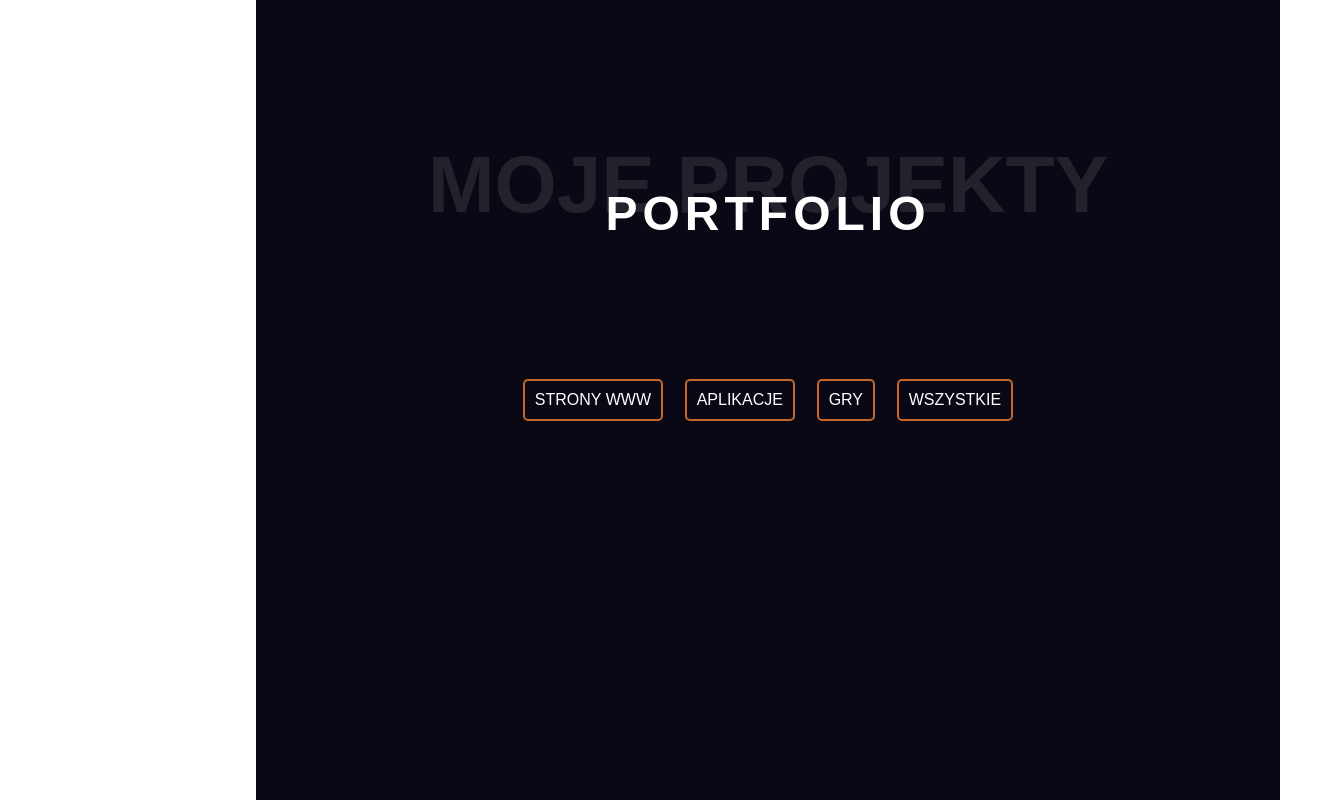
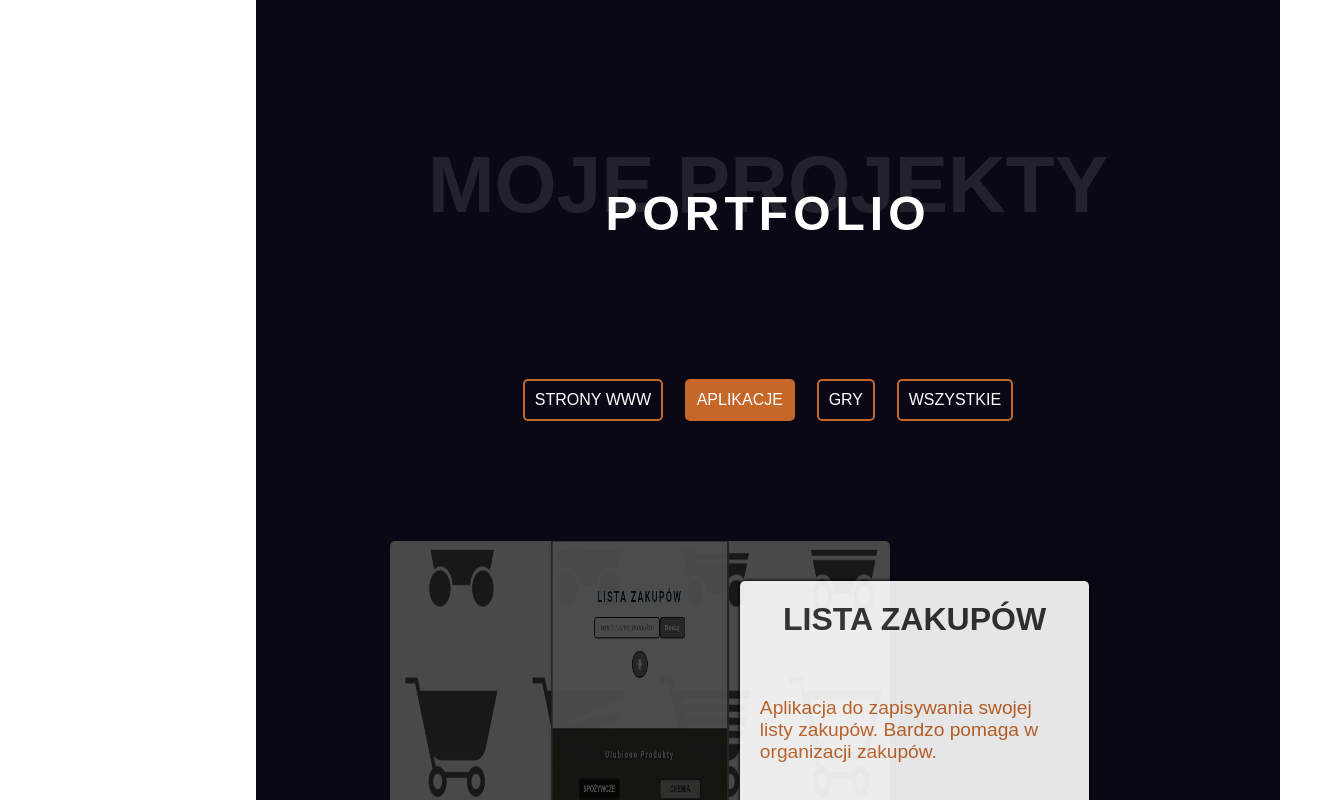
Before and after one commit to Dzarek/new-portfolio, a React (Create React App) app: page / in a window 1280 px wide. Both pictures are taken after a click on the button "APLIKACJE". Shown: the part 4501-5301 px from the top of the page, 1329 px wide, since content can reach past the window. Built offline with nearby package versions, Linux system fonts and the light colour scheme; a web font is replaced by a local one.

Commit message:
portfolio and contact

```diff
--- a/src/App.js
+++ b/src/App.js
@@ -6,6 +6,7 @@ import Home from "./pages/Home";
 import About from "./pages/About";
 import Offer from "./pages/Offer";
 import Portfolio from "./pages/Portfolio";
+import Contact from "./pages/Contact";
 
 function App() {
   return (
@@ -17,6 +18,7 @@ function App() {
           <About />
           <Offer />
           <Portfolio />
+          <Contact />
         </Router>
       </div>
     </Wrapper>
--- a/src/components/SingleProject.js
+++ b/src/components/SingleProject.js
@@ -1,35 +1,42 @@
-import React from "react";
-import { FaGithub } from "react-icons/fa";
-import { ImEnter } from "react-icons/im";
+import React, { useEffect } from "react";
+import Aos from "aos";
+import "aos/dist/aos.css";
+import { ImGithub } from "react-icons/im";
+import { FaShareSquare } from "react-icons/fa";
 
-import dorotaImg from "../images/9a.jpg";
-
-const SingleProject = () => {
+const SingleProject = ({ items }) => {
+  useEffect(() => {
+    Aos.init({ duration: 1000 });
+  }, []);
   return (
-    <div className="singleProject">
-      <img src={dorotaImg} alt="Dorota Szydełkuje" />
+    <>
+      {items.map((item) => {
+        const { title, img, id, info, technology, githubLink, siteLink } = item;
+        return (
+          <div data-aos="fade-down" key={id} className="singleProject">
+            <img src={img} alt={title} />
             <div className="description">
-        <h3 className="titlePortfolio">Dorota Szydełkuje</h3>
-        <p className="info">
-          Strona internetowa stworzona dla osoby, która zajmuje się
-          szydełkowaniem. Można tam zamówić produkty wykonane z włóczki takie
-          jak: zabawki, pufy, koce itd.
-        </p>
+              <h3 className="titlePortfolio">{title}</h3>
+              <p className="info">{info}</p>
               <div className="technology">
-          <h4>React</h4>
-          <h4>Css</h4>
+                {technology.map((item) => {
+                  return <h4>{item}</h4>;
+                })}
               </div>
               <div className="seeProject">
-          <a href="https://www.dorotaszydelkuje.com/">
-            <FaGithub />
+                <a href={githubLink}>
+                  <ImGithub />
                 </a>
-          <a href="https://www.dorotaszydelkuje.com/">
-            <ImEnter />
+                <a href={siteLink}>
+                  <FaShareSquare />
                 </a>
               </div>
             </div>
           </div>
         );
+      })}
+    </>
+  );
 };
 
 export default SingleProject;
--- a/src/data.js
+++ b/src/data.js
@@ -19,7 +19,7 @@ export const projects = [
     technology: ["React"],
     githubLink: "https://github.com/Dzarek/dorotaszydelkuje2",
     siteLink: "https://www.dorotaszydelkuje.com",
-    category: "website",
+    category: "strony www",
   },
   {
     id: 2,
@@ -29,7 +29,7 @@ export const projects = [
     technology: ["React"],
     githubLink: "https://github.com/Dzarek/RobertTelefony",
     siteLink: "https://robert-telefony.netlify.app/",
-    category: "website",
+    category: "strony www",
   },
   {
     id: 3,
@@ -39,7 +39,7 @@ export const projects = [
     technology: ["React"],
     githubLink: "https://github.com/Dzarek/jjapartments",
     siteLink: "https://jjapartments.netlify.app/",
-    category: "website",
+    category: "strony www",
   },
   {
     id: 4,
@@ -49,7 +49,7 @@ export const projects = [
     technology: ["Gatsby"],
     githubLink: "https://github.com/Dzarek/jaroslaw-gotuje",
     siteLink: "https://jaroslaw-gotuje.netlify.app/",
-    category: "website",
+    category: "strony www",
   },
   {
     id: 5,
@@ -59,7 +59,7 @@ export const projects = [
     technology: ["JavaScript"],
     githubLink: "https://github.com/Dzarek/buyList",
     siteLink: "https://buylist.netlify.app/",
-    category: "app",
+    category: "aplikacje",
   },
   {
     id: 6,
@@ -69,7 +69,7 @@ export const projects = [
     technology: ["React"],
     githubLink: "https://github.com/Dzarek/CocktailsChill",
     siteLink: "https://cocktails-chill.netlify.app/",
-    category: "app",
+    category: "aplikacje",
   },
   {
     id: 7,
@@ -79,7 +79,7 @@ export const projects = [
     technology: ["React"],
     githubLink: "https://github.com/Dzarek/pogoda",
     siteLink: "https://dzarek.github.io/pogoda/",
-    category: "app",
+    category: "aplikacje",
   },
   {
     id: 8,
@@ -89,7 +89,7 @@ export const projects = [
     technology: ["JavaScript"],
     githubLink: "https://github.com/Dzarek/serialoweQuizowanie",
     siteLink: "https://dzarek.github.io/serialoweQuizowanie/",
-    category: "game",
+    category: "gry",
   },
   {
     id: 9,
@@ -99,7 +99,7 @@ export const projects = [
     technology: ["JavaScript"],
     githubLink: "https://github.com/Dzarek/ninjaGame",
     siteLink: "https://dzarek.github.io/ninjaGame/",
-    category: "game",
+    category: "gry",
   },
   {
     id: 10,
@@ -109,7 +109,7 @@ export const projects = [
     technology: ["JavaScript"],
     githubLink: "https://github.com/Dzarek/wisielecGame",
     siteLink: "https://dzarek.github.io/wisielecGame/",
-    category: "game",
+    category: "gry",
   },
   {
     id: 11,
@@ -119,6 +119,6 @@ export const projects = [
     technology: ["JavaScript"],
     githubLink: "https://github.com/Dzarek/memoryGame",
     siteLink: "https://dzarek.github.io/memoryGame/",
-    category: "game",
+    category: "gry",
   },
 ];
--- /dev/null
+++ b/src/pages/Contact.js
@@ -0,0 +1,22 @@
+import { useEffect } from "react";
+import styled from "styled-components";
+import Aos from "aos";
+import "aos/dist/aos.css";
+
+const Contact = () => {
+  useEffect(() => {
+    Aos.init({ duration: 1000 });
+  }, []);
+  return (
+    <Wrapper id="contact" className="main-page">
+      <div className="title">
+        <h1>Napisz do mnie</h1>
+        <h2>Kontakt</h2>
+      </div>
+    </Wrapper>
+  );
+};
+const Wrapper = styled.div`
+  min-height: 100vh;
+`;
+export default Contact;
--- a/src/pages/Portfolio.js
+++ b/src/pages/Portfolio.js
@@ -1,16 +1,32 @@
 import styled from "styled-components";
-import { useEffect } from "react";
-import Aos from "aos";
-import "aos/dist/aos.css";
-import { FaGithub } from "react-icons/fa";
-import { ImEnter } from "react-icons/im";
+import { useState } from "react";
 import { projects } from "../data";
-// import SingleProject from "../components/SingleProject";
+import SingleProject from "../components/SingleProject";
+
+const allCategories = [
+  ...new Set(projects.map((item) => item.category)),
+  "wszystkie",
+];
+
+const websiteCategory = projects.filter(
+  (item) => item.category === "strony www"
+);
 
 const Offer = () => {
-  useEffect(() => {
-    Aos.init({ duration: 1000 });
-  }, []);
+  const [menuItems, setMenuItems] = useState(websiteCategory);
+  const [categories, setCategories] = useState(allCategories);
+  const [activeBtn, setActiveBtn] = useState("strony www");
+
+  const filterItems = (category) => {
+    if (category === "wszystkie") {
+      setMenuItems(projects);
+      setActiveBtn(category);
+      return;
+    }
+    const newItems = projects.filter((item) => item.category === category);
+    setMenuItems(newItems);
+    setActiveBtn(category);
+  };
   return (
     <Wrapper id="portfolio" className="main-page">
       <div className="title">
@@ -18,46 +34,27 @@ const Offer = () => {
         <h2>Portfolio</h2>
       </div>
       <div className="portfolioCategory">
-        <button>Strony WWW</button>
-        <button>Aplikacje</button>
-        <button>Gry</button>
-        <button>Wszystkie</button>
+        {categories.map((category, index) => {
+          return (
+            <button
+              key={index}
+              onClick={() => filterItems(category)}
+              className={activeBtn === category ? "activeBtn" : null}
+            >
+              {category}
+            </button>
+          );
+        })}
       </div>
       <div className="projects">
-        {/* <SingleProject className="singleProject" /> */}
-        {projects.map((item) => {
-          const { title, img, id, info, technology, githubLink, siteLink } =
-            item;
-          return (
-            <div data-aos="fade-down" key={id} className="singleProject">
-              <img src={img} alt={title} />
-              <div className="description">
-                <h3 className="titlePortfolio">{title}</h3>
-                <p className="info">{info}</p>
-                <div className="technology">
-                  {technology.map((item) => {
-                    return <h4>{item}</h4>;
-                  })}
-                </div>
-                <div className="seeProject">
-                  <a href={githubLink}>
-                    <FaGithub />
-                  </a>
-                  <a href={siteLink}>
-                    <ImEnter />
-                  </a>
-                </div>
-              </div>
-            </div>
-          );
-        })}
+        <SingleProject className="singleProject" items={menuItems} />
       </div>
     </Wrapper>
   );
 };
 
 const Wrapper = styled.div`
-  min-height: 400vh;
+  min-height: 100vh;
   .portfolioCategory {
     display: flex;
     justify-content: space-around;
@@ -67,7 +64,6 @@ const Wrapper = styled.div`
     margin: 30vh auto 15vh;
     button {
       padding: 10px;
-      /* background: rgb(197, 103, 40); */
       background: transparent;
       color: white;
       border: 2px solid rgb(197, 103, 40);
@@ -77,11 +73,13 @@ const Wrapper = styled.div`
       cursor: pointer;
       font-weight: 400;
       font-family: "Saira Stencil One", sans-serif;
-
       transition: 0.4s;
       :hover {
-        background: rgb(197, 103, 40);
+        background: #333;
       }
+    }
+    .activeBtn {
+      background: rgb(197, 103, 40);
     }
   }
   .projects {
@@ -110,9 +108,11 @@ const Wrapper = styled.div`
         left: 0;
         top: 0;
         border-radius: 5px;
+        filter: brightness(0.3);
       }
       :hover img {
-        filter: blur(2px);
+        filter: brightness(1);
+        box-shadow: 0 0 3px 1px white;
       }
       .description {
         width: 70%;
@@ -130,9 +130,12 @@ const Wrapper = styled.div`
         padding: 20px;
         align-items: center;
         opacity: 0.9;
+        box-shadow: 0 0 3px 1px black;
+
         .titlePortfolio {
           font-size: 2rem;
           text-transform: uppercase;
+          color: #333;
         }
         .info {
           font-size: 1.2rem;
@@ -142,6 +145,7 @@ const Wrapper = styled.div`
           justify-content: space-around;
           align-items: center;
           align-self: flex-start;
+          margin-bottom: 10%;
           h4 {
             background: #333;
             border-radius: 5px;
@@ -154,10 +158,17 @@ const Wrapper = styled.div`
           display: flex;
           justify-content: space-around;
           align-items: center;
+          position: absolute;
+          right: 10%;
+          bottom: 10%;
           a {
             font-size: 2rem;
             color: rgb(197, 103, 40);
-            margin: 0 5px;
+            margin: 0 10px;
+            transition: 0.3s;
+            :hover {
+              color: #333;
+            }
           }
         }
       }
```
Also changed, not shown: src/App.css (+15 -0 lines), src/components/Navbar.js (+66 -11 lines). Lines whose indentation alone changed are shown as unchanged.
